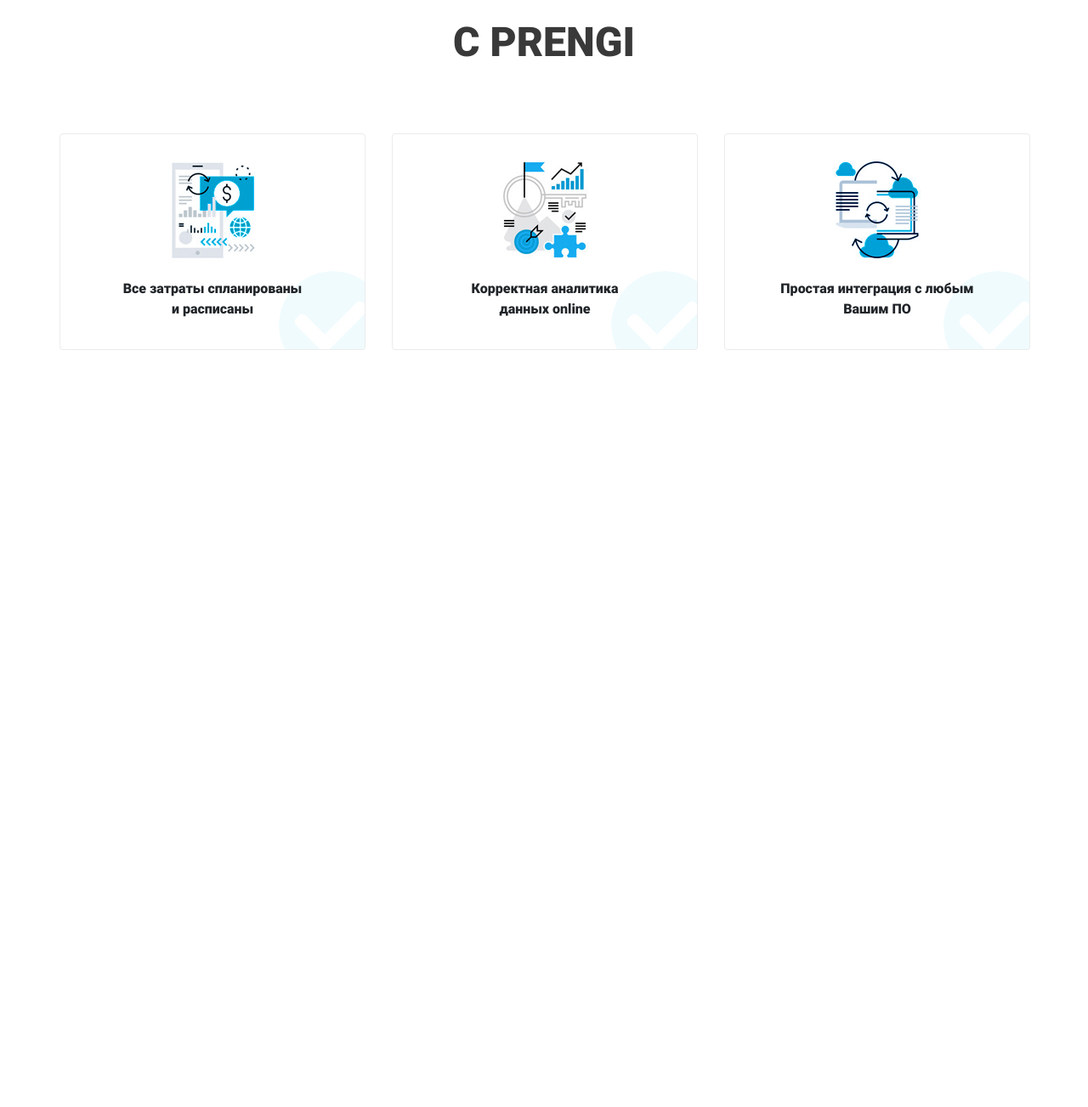
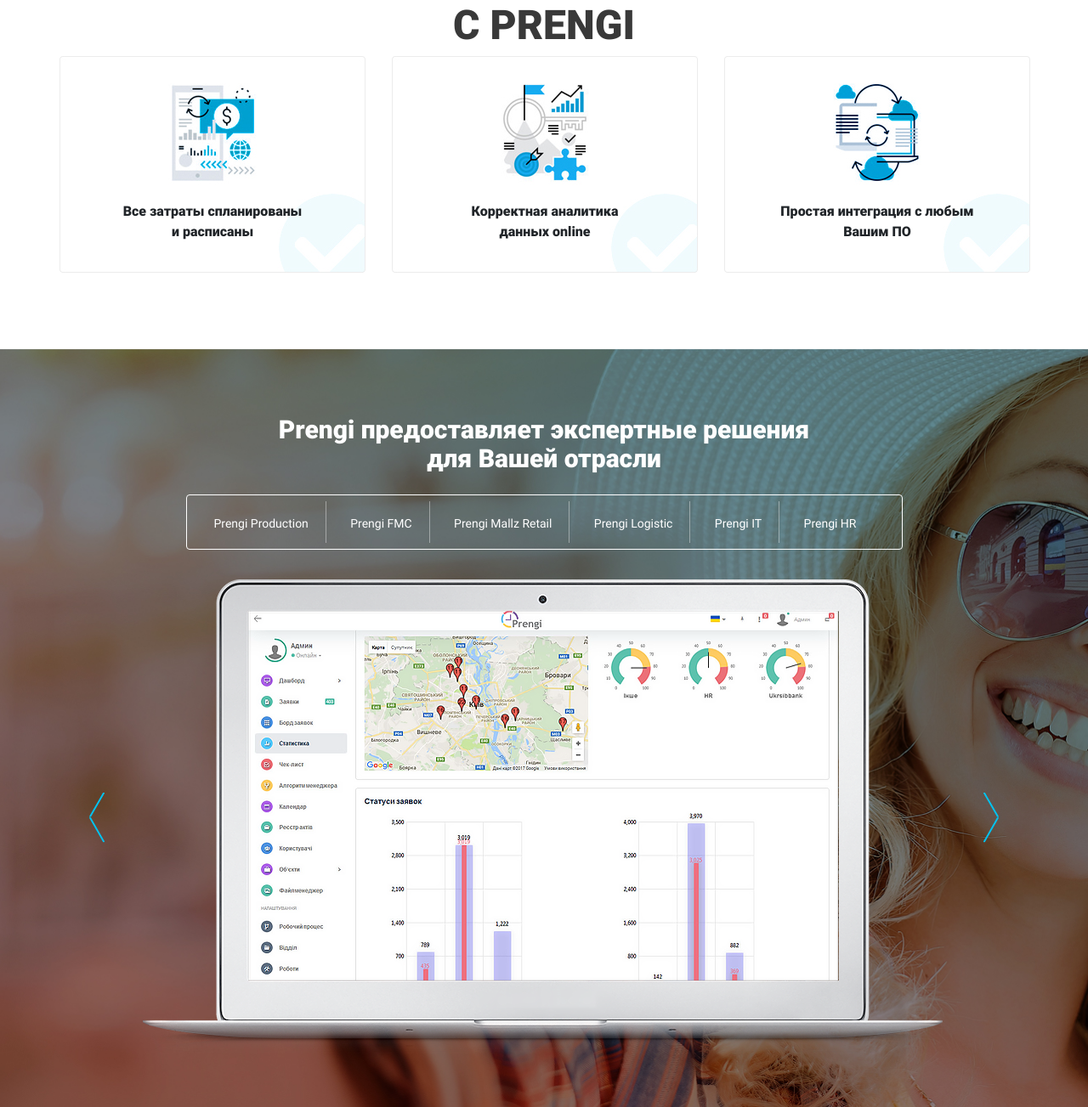
Before and after one commit to ASFrolenkov/ASFrolenkov.github.io, a plain HTML site: page src/index.html in a window 1280 px wide. Shown: the part 1299-2602 px from the top of the page at 85% size. Before the commit the page ends 1731 px from the top, so only its background shows below. Drawn offline with nearby package versions, Linux system fonts and the light colour scheme.

Commit message:
Prengi_solution

```diff
--- a/src/index.html
+++ b/src/index.html
@@ -128,6 +128,30 @@
             </div>
         </div>
     </section>
+    <section class="solution">
+        <div class="container">
+             <h2 class="title title__solution">Prengi предоставляет экспертные решения<br>для Вашей отрасли</h2>
+                <ul class="solution__wrapper">
+                    <li class="solution__item"><a href="#" class="solution__link">Prengi Production</a></li>
+                    <li class="solution__item"><a href="#" class="solution__link">Prengi FMC</a></li>
+                    <li class="solution__item"><a href="#" class="solution__link">Prengi Mallz Retail</a></li>
+                    <li class="solution__item"><a href="#" class="solution__link">Prengi Logistic</a></li>
+                    <li class="solution__item"><a href="#" class="solution__link">Prengi IT</a></li>
+                    <li class="solution__item"><a href="#" class="solution__link">Prengi HR</a></li>
+                </ul>
+             <div class="solution__carousel">
+                 <div>
+                     <img src="img/macbook.png" alt="slider">
+                </div>
+                 <div>
+                     <img src="img/macbook.png" alt="slider">
+                </div>
+                 <div>
+                     <img src="img/macbook.png" alt="slider">
+                </div>
+             </div>
+        </div>
+    </section>
 
     <script src="https://code.jquery.com/jquery-1.11.0.min.js"></script>
     <script src="https://code.jquery.com/jquery-migrate-1.2.1.min.js"></script>
--- a/src/js/script.js
+++ b/src/js/script.js
@@ -9,3 +9,11 @@
         nextArrow: '<button type="button" class="slick-next"><img src="icons/right_arrow.svg"></button>'
     });
 });
+
+$(document).ready(function(){
+    $('.solution__carousel').slick({
+        prevArrow: '<button type="button" class="slick-prev"><img src="icons/left_arrow_big.svg"></button>',
+        nextArrow: '<button type="button" class="slick-next"><img src="icons/right_arrow_big.svg"></button>',
+        speed: 1200
+    });
+});
--- /dev/null
+++ b/src/sass/blocks/_solution.sass
@@ -0,0 +1,52 @@
+.solution
+    min-height: 889px
+    background: url(../img/second_bg.jpg) center (center/cover) no-repeat
+    padding: 79px 0 61px 0
+    &__wrapper
+        display: flex
+        justify-content: space-between
+        padding: 7px 33px 25px 32px
+        margin: 0 auto
+        margin-top: 25px
+        list-style-type: none
+        width: 843px
+        height: 65px
+        border-radius: 4px
+        border: solid 1px #ffffff
+    &__item
+        height: 49px
+        text-align: center
+        display: block
+        border-right: solid 1px rgba(255, 255, 255, 0.4)
+        padding-right: 20px
+        &:nth-last-child(1)
+            border-right: none
+    &__link
+        font-size: 14px
+        line-height: 3.76
+        text-align: center
+        color: #ffffff
+        &:hover
+            font-weight: 900
+            color: #00c2f0
+            text-decoration: none
+    &__carousel
+        position: relative
+        display: flex
+        justify-content: center
+        align-items: center
+        margin: 0 auto
+        margin-top: 35px
+        .slick-list
+            padding-left: 95px
+        .slick-prev, .slick-next
+            position: absolute
+            top: 50%
+            transform: translateY(-50%)
+            border: none
+            background: none
+            left: 29px
+            z-index: 1
+        .slick-next
+            right: 29px
+            left: auto
--- a/src/sass/blocks/_titles.sass
+++ b/src/sass/blocks/_titles.sass
@@ -12,3 +12,5 @@
         margin-top: 155px
         font-size: 48px
         color: #393939
+    &__solution
+        font-size: 30px
--- a/src/sass/blocks/_with.sass
+++ b/src/sass/blocks/_with.sass
@@ -1,5 +1,5 @@
 .with
-    padding: 20px
+    padding: 79px 0 81px 0
     min-height: 896px
     &__arrow
         position: relative
@@ -26,7 +26,6 @@
             background-color: #ececec
             transform: rotate(30deg)
     &__wrapper
-        margin-top: 79px
         display: flex
         justify-content: space-between
         align-items: center
--- a/src/sass/style.sass
+++ b/src/sass/style.sass
@@ -13,3 +13,4 @@
 @import "blocks/buttons"
 @import "blocks/with"
 @import "blocks/titles"
+@import "blocks/solution"
```
Also changed, not shown: src/css/style.min.css, src/icons/left_arrow_big.svg (added), src/icons/right_arrow_big.svg (added).
